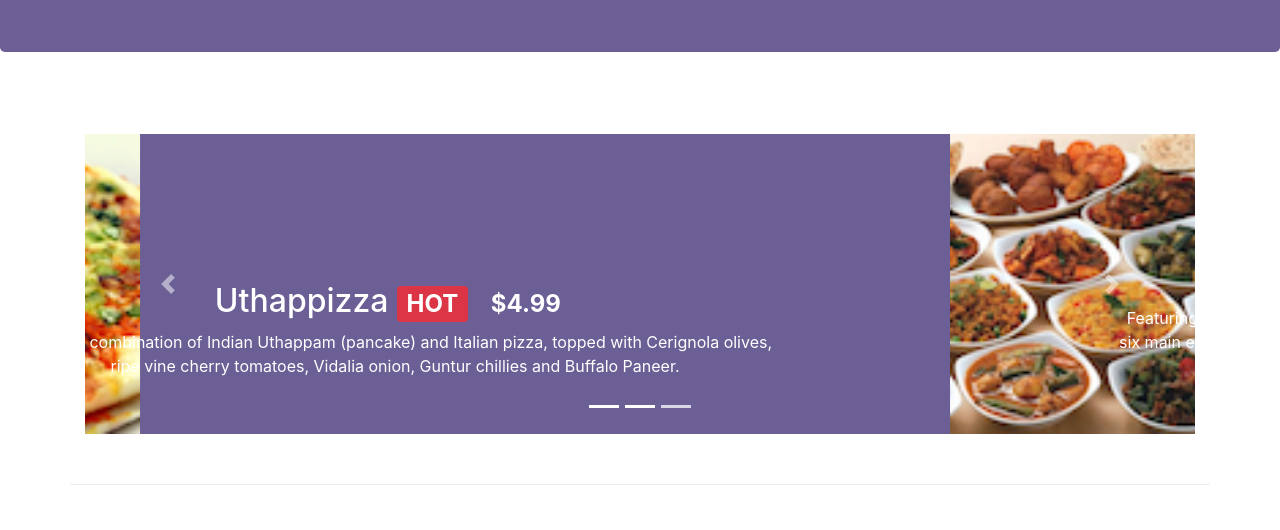
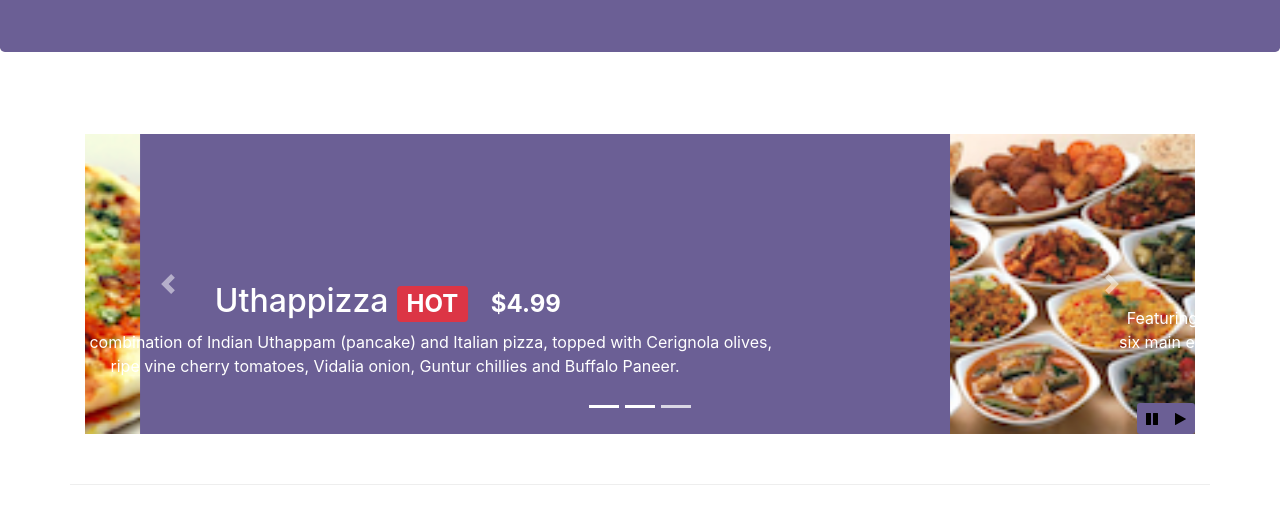
Before and after one commit to surbhiz/BootStrap4, a website: page index.html in a window 1280 px wide. Shown: the part 270-800 px from the top of the page. Drawn offline with nearby package versions, Linux system fonts and the light colour scheme.

Commit message:
added play and pause button using jquery

```diff
--- a/css/styles.css
+++ b/css/styles.css
@@ -75,3 +75,9 @@ body {
 	left: 0;
 	min-height: 300px;
 }
+
+#carouselbuttons {
+	right: 0px;
+	position: absolute;
+	bottom: 0px;
+}
--- a/index.html
+++ b/index.html
@@ -252,6 +252,14 @@
       <a class="carousel-control-next" href="#mycarousel" role="button" data-slide="next">
           <span class="carousel-control-next-icon"></span>
       </a>
+      <div class="btn-group" id="carouselbuttons">
+        <button class="btn btn-sm" id="carousel-pause" style="background-color: #6b5f95;">
+          <span class="fa fa-pause"></span>
+        </button>
+        <button class="btn btn-sm" id="carousel-play" style="background-color: #6b5f95;">
+          <span class="fa fa-play"></span>
+        </button>
+      </div>
           </div>
         </div>
       </div>
@@ -380,10 +388,16 @@
   <script src="node_modules/jquery/dist/jquery.slim.min.js"></script>
   <script src="node_modules/popper.js/dist/umd/popper.min.js"></script>
   <script src="node_modules/bootstrap/dist/js/bootstrap.min.js"></script>
-  <!--script for adding the tooltip on the button -->
+  <!--script for carousel on the button -->
   <script>
     $(document).ready(function () {
-      $('[data-toggle="tooltip"]').tooltip();
+      $('#mycarousel').carousel({interval:2000});
+      $('#carousel-pause').click(function(){
+        $('#mycarousel').carousel('pause');
+      });
+      $('#carousel-play').click(function(){
+        $('#mycarousel').carousel('cycle');
+      });
     });
   </script>
 </body>
```
